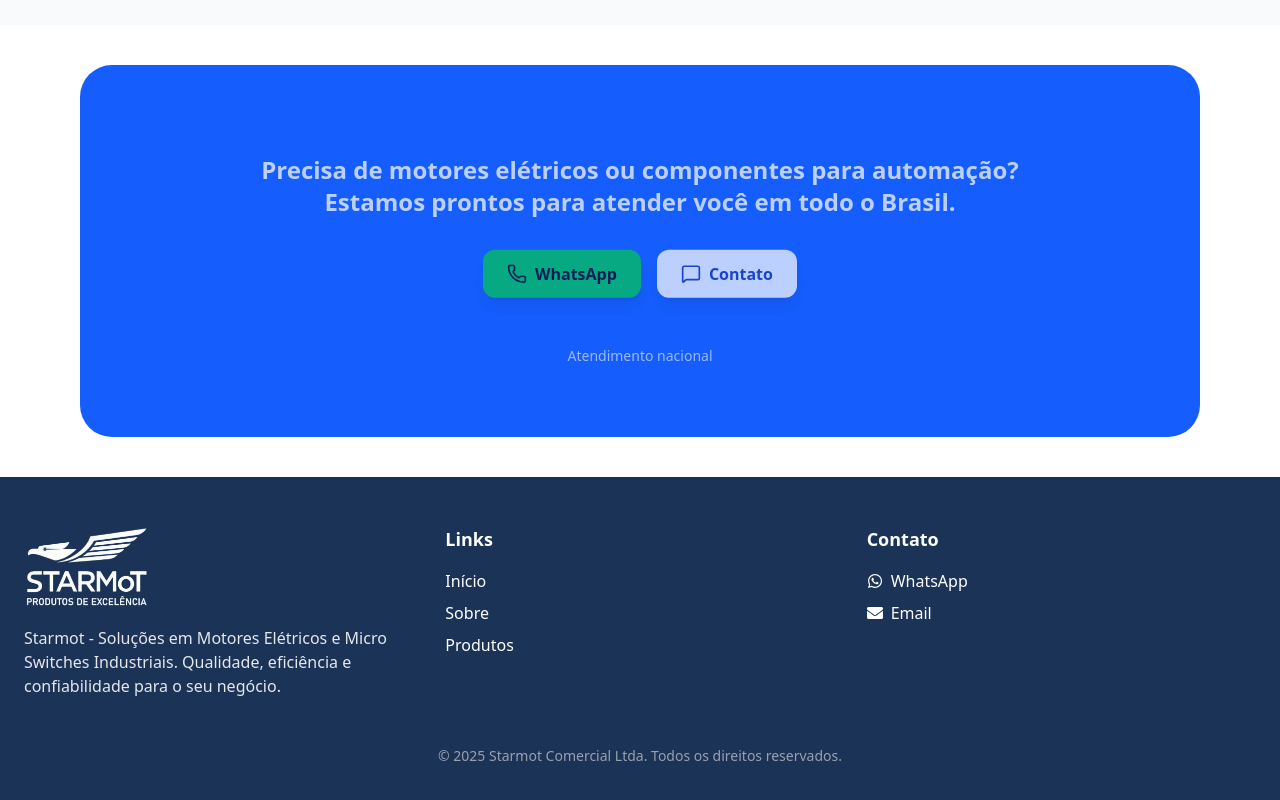
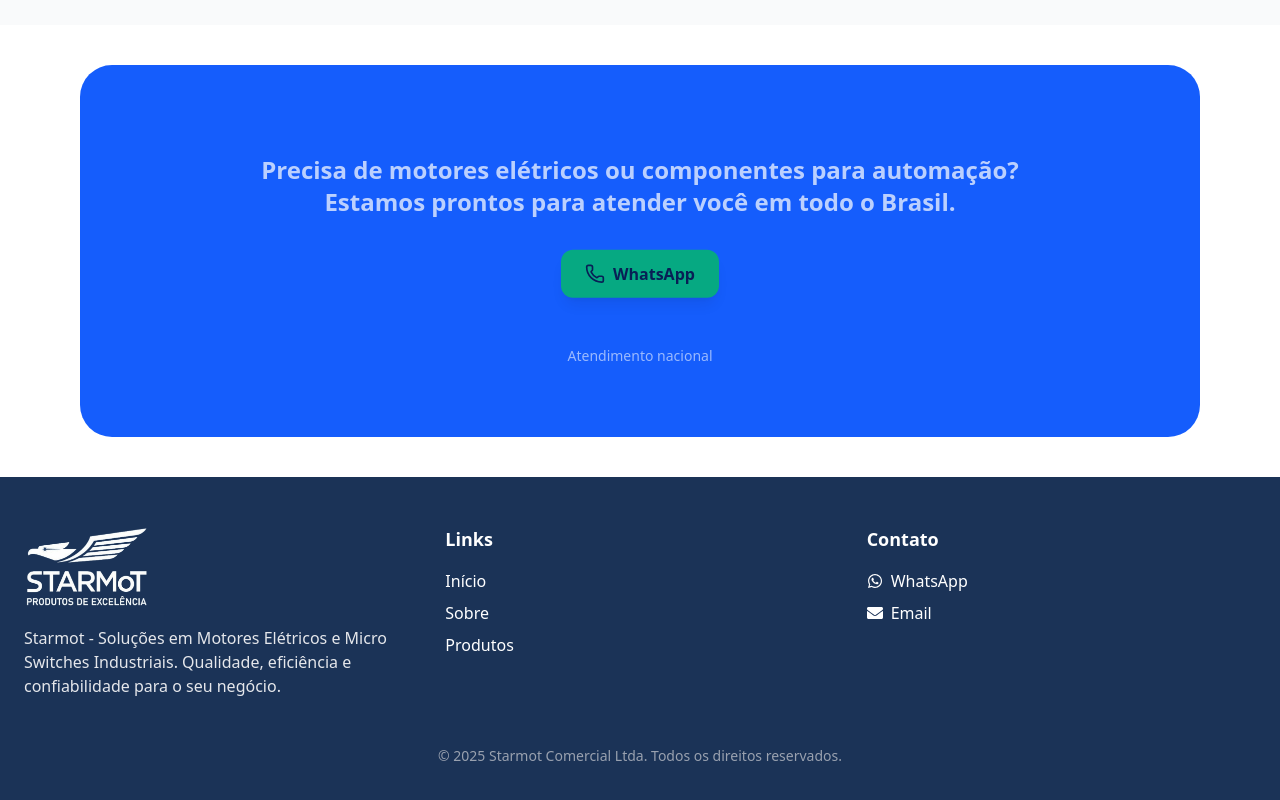
Before and after one commit to FernandoGvDev/starmot, a React (Vite) app: page /sobre in a window 1280 px wide. Shown: the part 4091-4891 px from the top of the page. Built offline with nearby package versions, Linux system fonts and the light colour scheme.

Commit message:
ajustes sobre

```diff
--- a/src/pages/Home/Galeriahero.tsx
+++ b/src/pages/Home/Galeriahero.tsx
@@ -2,9 +2,7 @@
 import { useState } from 'react';
 import { Swiper, SwiperSlide } from 'swiper/react';
 import { Navigation, Thumbs, Autoplay } from 'swiper/modules';
-import 'swiper/css';
-import 'swiper/css/navigation';
-import 'swiper/css/thumbs';
+import 'swiper/swiper-bundle.css';
 
 const images = [
   '/imgHero/video1.mp4',
@@ -54,7 +52,7 @@ export default function HeroGallery() {
         spaceBetween={10}
         slidesPerView={2} // duas miniaturas visíveis
         loop
-        loopedSlides={images.length} // garante que todas participem do loop
+        loopAdditionalSlides={images.length}
         watchSlidesProgress
         autoplay={{ delay: 3000, disableOnInteraction: false }}
         className="rounded-xl"
--- a/src/pages/Sobre/CompanyDifferentials.tsx
+++ b/src/pages/Sobre/CompanyDifferentials.tsx
@@ -1,26 +1,15 @@
-import React from 'react';
+// 📁 src/components/CompanyDifferentials.tsx
 import { motion } from "framer-motion";
 import { Award, CheckCircle, Truck, Send, Headset } from "lucide-react";
 
-interface DifferentialItem {
-  icon: JSX.Element;
-  text: string;
-}
-
-interface CompanyDifferentialsProps {
-  items?: DifferentialItem[];
-}
-
-export default function CompanyDifferentials({ items }: CompanyDifferentialsProps) {
-  const defaultItems: DifferentialItem[] = [
+export default function CompanyDifferentials() {
+  const data = [
     { icon: <Award className="w-8 h-8 text-blue-700" />, text: "+25 anos de experiência" },
     { icon: <CheckCircle className="w-8 h-8 text-blue-700" />, text: "Produtos com alto padrão de qualidade" },
     { icon: <Truck className="w-8 h-8 text-blue-700" />, text: "Importação própria" },
     { icon: <Send className="w-8 h-8 text-blue-700" />, text: "Envios para todo o Brasil" },
     { icon: <Headset className="w-8 h-8 text-blue-700" />, text: "Suporte técnico especializado" },
   ];
-
-  const data = items || defaultItems;
 
   return (
     <section className="py-20 bg-white">
--- a/src/pages/Sobre/ContactCTA.tsx
+++ b/src/pages/Sobre/ContactCTA.tsx
@@ -1,10 +1,10 @@
 // 📁 src/components/ContactCTA.tsx
 import { motion } from "framer-motion";
-import { MessageSquare, Phone } from "lucide-react";
+import { Phone } from "lucide-react";
 
 export default function ContactCTA() {
   const whatsappLink = "https://wa.me/555199851530?text=Olá, quero falar sobre motores elétricos!";
-  const contactPageLink = "/contato"; // link fixo para a página de contato
+
   const ctaText =
     "Precisa de motores elétricos ou componentes para automação? Estamos prontos para atender você em todo o Brasil.";
 
@@ -30,13 +30,6 @@ export default function ContactCTA() {
           >
             <Phone className="w-5 h-5" /> WhatsApp
           </a>
-
-          <a
-            href={contactPageLink}
-            className="flex items-center justify-center gap-2 bg-white text-blue-800 hover:bg-gray-100 transition-colors px-6 py-3 rounded-xl font-semibold shadow-lg"
-          >
-            <MessageSquare className="w-5 h-5" /> Contato
-          </a>
         </div>
 
         <span className="mt-4 text-sm text-white/80">Atendimento nacional</span>
--- a/src/pages/Sobre/TimelineStarmot.tsx
+++ b/src/pages/Sobre/TimelineStarmot.tsx
@@ -1,21 +1,9 @@
+// 📁 src/components/TimelineStarmot.tsx
 import { motion, useScroll, useSpring } from "framer-motion";
 import { Building2, Truck, Globe2, Trophy } from "lucide-react";
 
-// Tipagem opcional para tornar reutilizável
-interface TimelineItem {
-  icon: JSX.Element;
-  year: string;
-  title: string;
-  description: string;
-  highlight?: boolean;
-}
-
-interface TimelineProps {
-  data?: TimelineItem[];
-}
-
-export default function TimelineStarmot({ data }: TimelineProps) {
-  const defaultData: TimelineItem[] = [
+export default function TimelineStarmot() {
+  const timelineData = [
     {
       icon: <Building2 className="w-8 h-8 text-blue-600" />,
       year: "1999",
@@ -47,8 +35,6 @@ export default function TimelineStarmot({ data }: TimelineProps) {
     },
   ];
 
-  const timelineData = data || defaultData;
-
   const { scrollYProgress } = useScroll();
   const progress = useSpring(scrollYProgress, { stiffness: 50, damping: 20 });
 
@@ -67,12 +53,20 @@ export default function TimelineStarmot({ data }: TimelineProps) {
               whileInView={{ opacity: 1, x: 0 }}
               transition={{ duration: 0.6, delay: index * 0.15 }}
               viewport={{ once: true }}
-              className={`relative flex flex-col gap-1 ${item.highlight ? "bg-white p-4 rounded-xl shadow-md border border-yellow-400/40" : ""}`}
+              className={`relative flex flex-col gap-1 ${
+                item.highlight
+                  ? "bg-white p-4 rounded-xl shadow-md border border-yellow-400/40"
+                  : ""
+              }`}
             >
               <div className="absolute -left-14 flex items-center justify-center w-10 h-10 bg-white shadow-md rounded-full border border-blue-200">
                 {item.icon}
               </div>
-              <span className={`text-sm font-semibold ${item.highlight ? "text-yellow-600" : "text-blue-700"}`}>
+              <span
+                className={`text-sm font-semibold ${
+                  item.highlight ? "text-yellow-600" : "text-blue-700"
+                }`}
+              >
                 {item.year}
               </span>
               <h3 className="text-lg font-semibold text-gray-900">{item.title}</h3>
```
